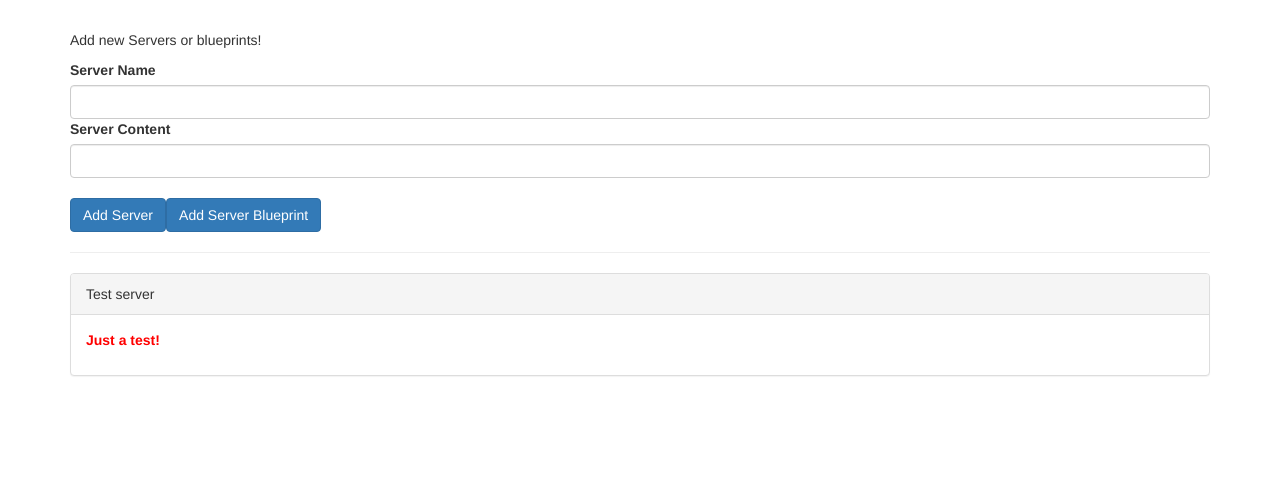
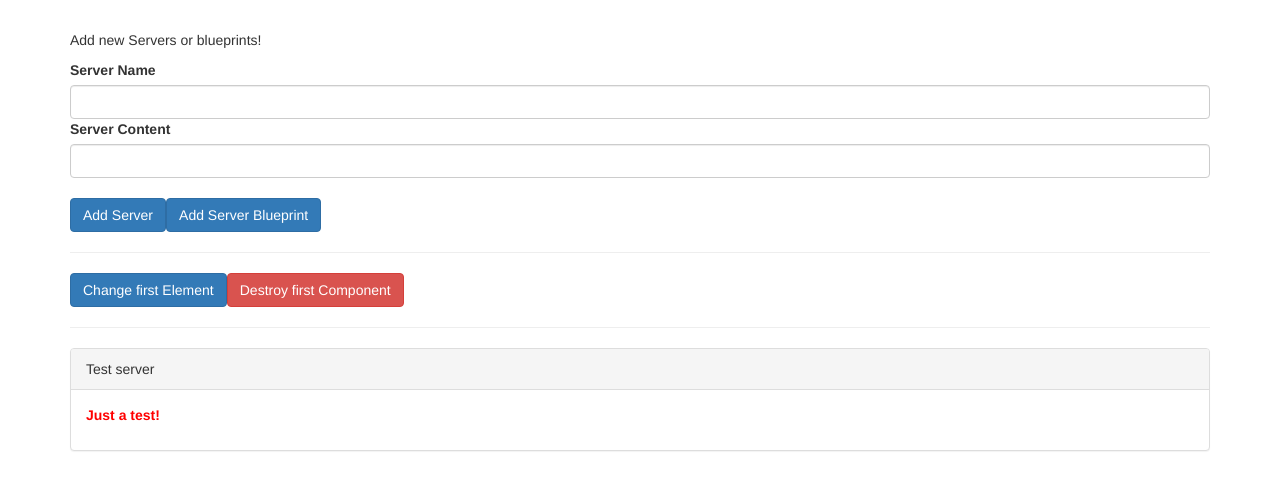
Before and after one commit to iMaximal/angular5-cmp-databinding, an Angular app: page / in a window 1280 px wide. Shown: the top 490 px of the page. Built offline with nearby package versions, Linux system fonts and the light colour scheme.

Commit message:
Lifecycle Hooks and Template Access

```diff
--- a/src/app/app.component.html
+++ b/src/app/app.component.html
@@ -6,9 +6,13 @@
   <hr>
   <div class="row">
     <div class="col-xs-12">
+      <button class="btn btn-primary" (click)="onChangeFirst()">Change first Element</button>
+      <button class="btn btn-danger" (click)="onDestroyFirst()">Destroy first Component</button>
+      <hr />
       <app-server-element
         *ngFor="let serverElement of serverElements"
         [srvElement]="serverElement"
+        [name]="serverElement.name"
       >
         <p>
           <strong *ngIf="serverElement.type === 'server'" style="color: red">{{ serverElement.content }}</strong>
--- a/src/app/app.component.ts
+++ b/src/app/app.component.ts
@@ -28,4 +28,12 @@
     });
   }
 
+  onChangeFirst() {
+    this.serverElements[0].name = 'Changed';
+  }
+
+  onDestroyFirst() {
+    this.serverElements.splice(0, 1);
+  }
+
 }
--- a/src/app/server-element/server-element.component.html
+++ b/src/app/server-element/server-element.component.html
@@ -1,6 +1,7 @@
 <div
   class="panel panel-default">
-  <div class="panel-heading">{{ element.name }}</div>
+  <!--<div class="panel-heading">{{ element.name }}</div>-->
+  <div class="panel-heading" #heading>{{ name }}</div>
   <div class="panel-body">
     <ng-content></ng-content>
   </div>
--- a/src/app/server-element/server-element.component.ts
+++ b/src/app/server-element/server-element.component.ts
@@ -1,4 +1,19 @@
-import { Component, OnInit, Input, ViewEncapsulation } from '@angular/core';
+import {
+  Component,
+  OnInit,
+  Input,
+  ViewEncapsulation,
+  OnChanges,
+  SimpleChange,
+  DoCheck,
+  AfterContentInit,
+  AfterContentChecked,
+  AfterViewInit,
+  AfterViewChecked,
+  OnDestroy,
+  ViewChild,
+  ElementRef
+} from '@angular/core';
 
 @Component({
   selector: 'app-server-element',
@@ -6,12 +21,53 @@
   styleUrls: ['./server-element.component.css'],
   encapsulation: ViewEncapsulation.Emulated // None, Native
 })
-export class ServerElementComponent implements OnInit {
+export class ServerElementComponent implements OnInit,
+  OnChanges,
+  DoCheck,
+  AfterContentInit,
+  AfterContentChecked,
+  AfterViewInit,
+  AfterViewChecked,
+  OnDestroy {
   @Input('srvElement') element: { type: string, name: string, content: string };
+  @Input() name: string;
+  @ViewChild('heading') header: ElementRef;
 
   constructor() { }
 
+  ngOnChanges(changes: SimpleChange) {
+    console.log('ngOnChanges called');
+    console.log(changes);
+  }
+
   ngOnInit() {
+    console.log('ngOnInit called');
+    console.log(`Text content: ${this.header.nativeElement.textContent}`);
+  }
+
+  ngDoCheck() {
+    console.log('ngDoCheck called');
+  }
+
+  ngAfterContentInit() {
+    console.log('ngAfterContentInit called');
+  }
+
+  ngAfterContentChecked() {
+    console.log('ngAfterContentChecked called');
+  }
+
+  ngAfterViewInit() {
+    console.log('ngAfterViewInit called');
+    console.log(`Text content: ${this.header.nativeElement.textContent}`);
+  }
+
+  ngAfterViewChecked() {
+    console.log('ngAfterViewChecked called');
+  }
+
+  ngOnDestroy() {
+    console.log('ngOnDestroy called');
   }
 
 }
```
